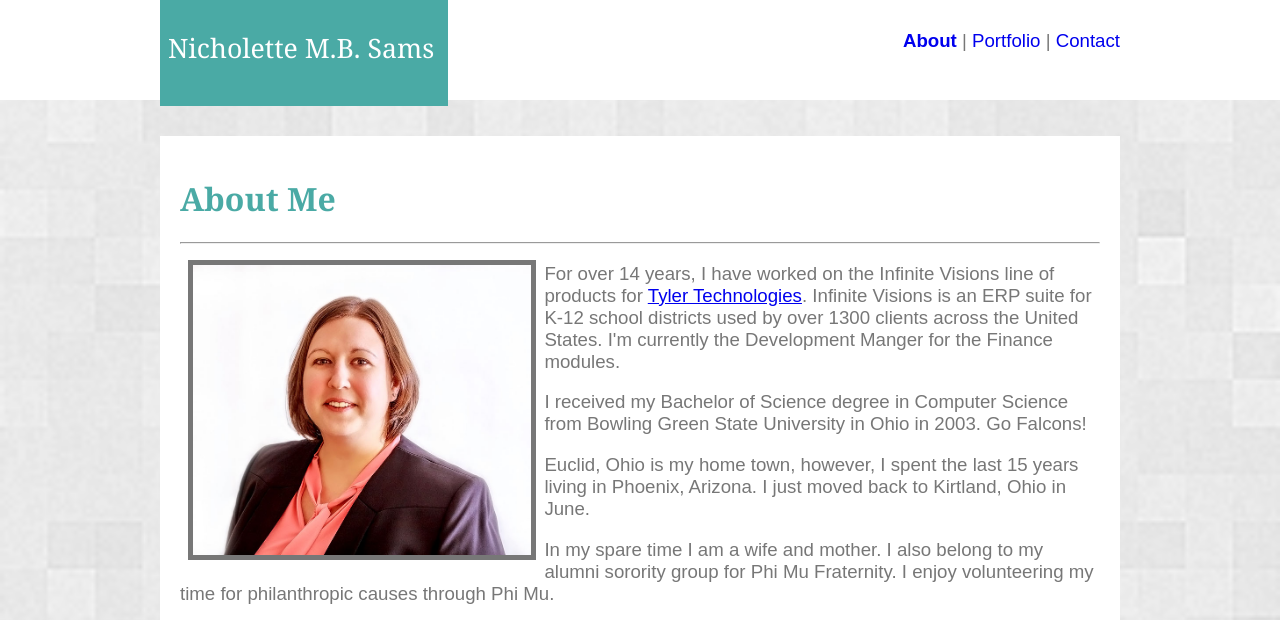
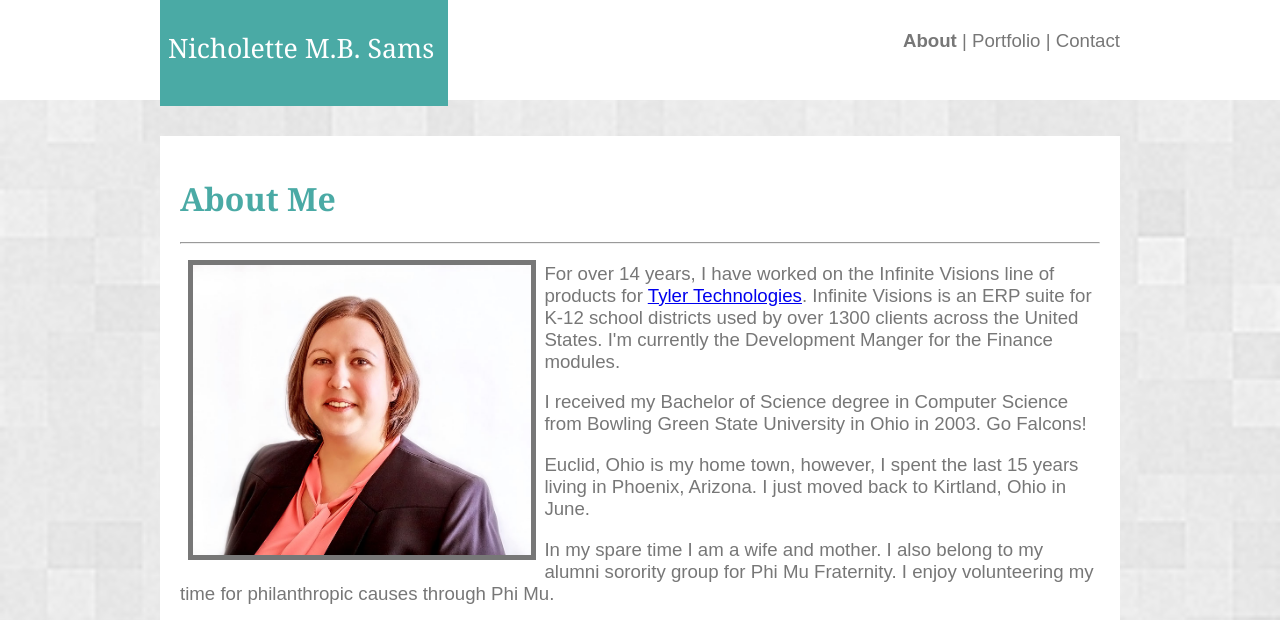
Before and after one commit to nicholettesams/Basic-Portfolio, a plain HTML site: page index.html in a window 1280 px wide. Shown: the top 620 px of the page. Drawn offline with Linux system fonts and the light colour scheme.

Commit message:
Make sure a tags are gray to begin with

```diff
--- a/assets/css/style.css
+++ b/assets/css/style.css
@@ -46,6 +46,10 @@ body{
 }
 
 .navbar a:visited{
+    color:  #777777;
+}
+
+.navbar a:link{
     color:  #777777;
 }
 
```
